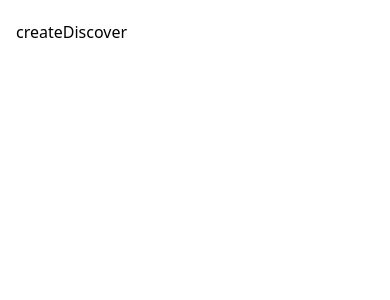
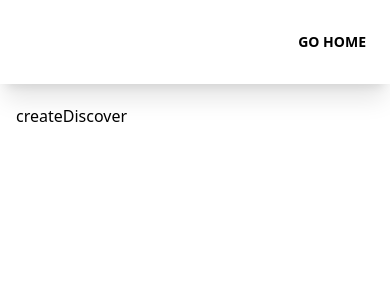
Before and after one commit to AxelCoolpa/COOL-FRONT, a React (Vite) app: page /proveedor-admin in a window 390 px wide. Shown: the top 300 px of the page. Built offline with nearby package versions, Linux system fonts and the light colour scheme.

Commit message:
sidebar init

```diff
--- /dev/null
+++ b/src/components/sidebar/sidebarProv.tsx
@@ -0,0 +1,33 @@
+import { DEFAULT_EXTENSIONS } from "@babel/core";
+import { useState } from "react"
+import { Link } from "react-router-dom";
+
+
+const SidebarProv: React.FC = () => {
+    const [show, setShow] = useState('hidden');
+
+    return (
+        <>
+            <nav className="md:left-0 md:block md:fixed md:top-0 md:bottom-0 md:overflow-y-auto md:flex-row md:flex-nowrap md:overflow-hidden shadow-xl bg-white flex flex-wrap items-center justify-between relative md:w-64 z-10 py-4 px-6">
+            <div className="md:flex-col md:items-stretch md:min-h-full md:flex-nowrap px-0 flex flex-wrap items-center justify-between w-full mx-auto">
+                    <button
+                    className="cursor-pointer text-black opacity-50 md:hidden px-3 py-1 text-xl leading-none bg-transparent rounded border border-solid border-transparent"
+                    type="button"
+                    onClick={() => setShow("bg-white m-2 py-3 px-6")}
+                >
+                    <i className="fas fa-bars"></i>
+                </button>
+
+                <Link
+            className="md:block text-left md:pb-2 text-blueGray-600 mr-0 inline-block whitespace-nowrap text-sm uppercase font-bold p-4 px-0"
+            to="/"
+          >Go Home</Link>
+
+          {/* <issue_comment>username_1: @username_0 I'm not sure what you're asking. Can you */}
+            </div>
+            </nav>
+        </>
+    )
+}
+
+export default SidebarProv
--- a/src/layouts/ProvDashboard.tsx
+++ b/src/layouts/ProvDashboard.tsx
@@ -3,14 +3,14 @@
 //   MrTban, Marto
 
 
-import React from 'react'
-import SidebarB from '../components/sidebar/SidebarB'
+import SidebarProv from '../components/sidebar/sidebarProv'
 import { Navigate, Outlet, Route, Routes } from 'react-router-dom'
 import DashContainer from '../components/sections/dashContainer'
 
 export const ProvDashboard = () => {
 	return (
 		<>
+		<SidebarProv />
 			<DashContainer>
 				<Outlet />
 			</DashContainer>
```
Also changed, not shown: src/utils/CustomRoute.tsx (added).
